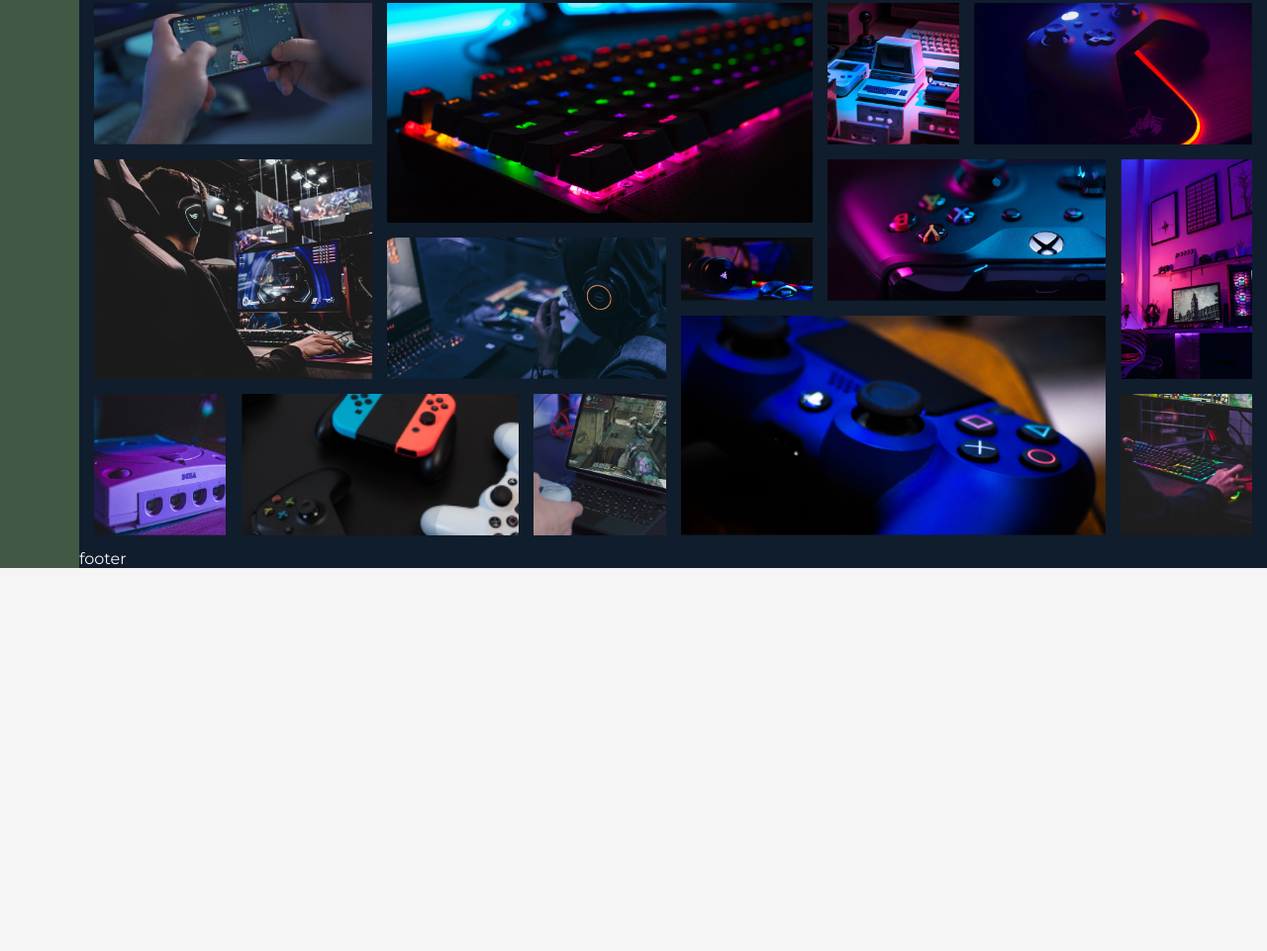
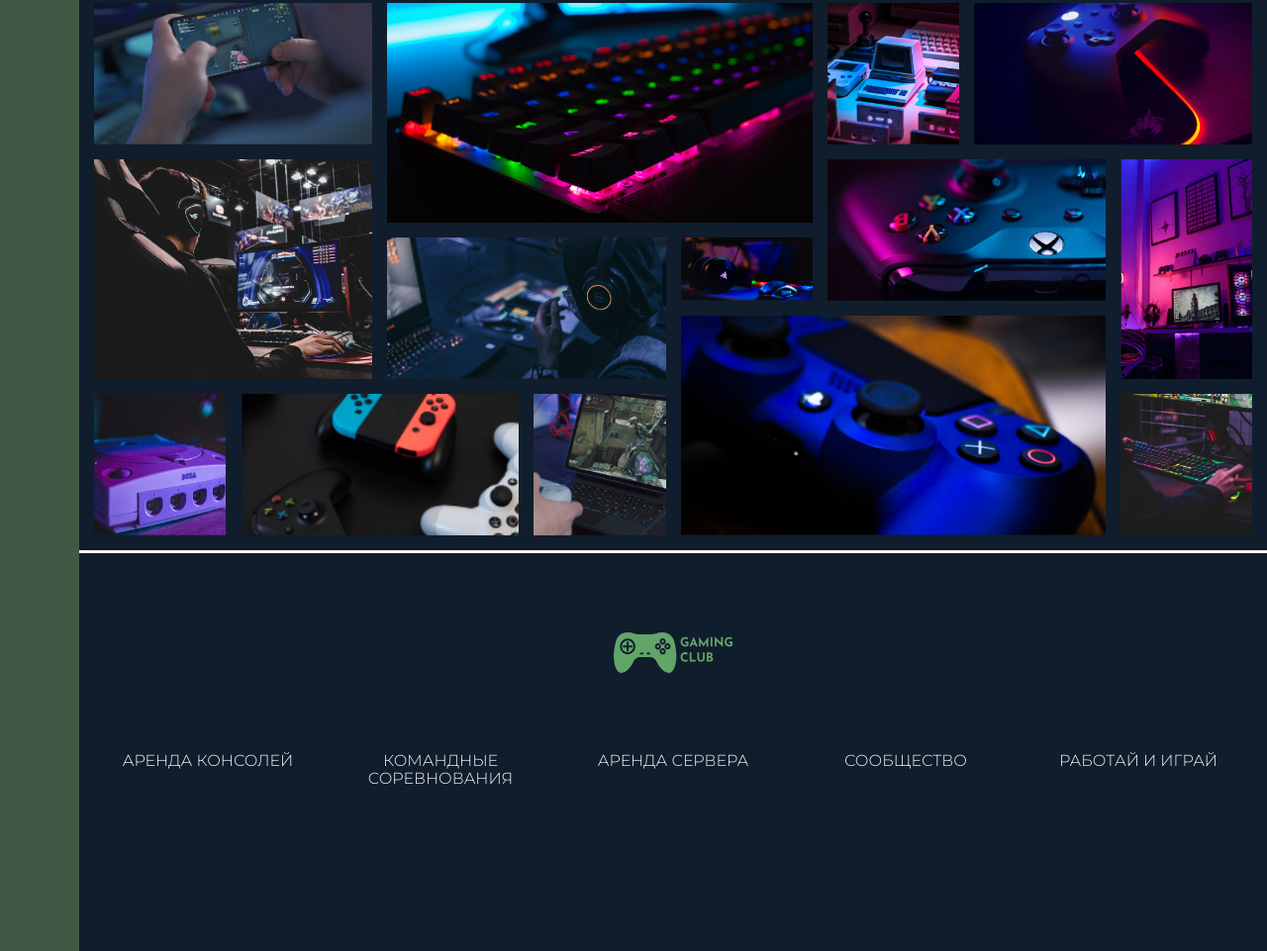
Before and after one commit to sciesyc/game-store-layout, a website: page src/index.html in a window 1280 px wide. Shown: the part 3034-3995 px from the top of the page at 99% size. Before the commit the page ends 3608 px from the top, so only its background shows below. Drawn offline with nearby package versions, Linux system fonts and the light colour scheme; files that its build step writes are made by us from their sources.

Commit message:
made footer section

```diff
--- a/src/index.html
+++ b/src/index.html
@@ -363,7 +363,19 @@
           />
         </div>
       </div>
-      <div class="footer">footer</div>
+      <div class="footer">
+        <a href="#" class="logo"><img src="icons/logo.svg" alt="footer logo" class="logo__img"></a>
+          <nav class="nav__menu">
+            <ul class="nav__list">
+              <li class="nav__item"><a href="#" class="nav__link">АРЕНДА КОНСОЛЕЙ</a></li>
+              <li class="nav__item"><a href="#" class="nav__link">КОМАНДНЫЕ СОРЕВНОВАНИЯ</a></li>
+              <li class="nav__item"><a href="#" class="nav__link">АРЕНДА СЕРВЕРА</a></li>
+              <li class="nav__item"><a href="#" class="nav__link">СООБЩЕСТВО</a></li>
+              <li class="nav__item"><a href="#" class="nav__link">РАБОТАЙ И ИГРАЙ</a></li>
+            </ul
+          </nav>
+        </svg>
+      </div>
     </div>
   </body>
 </html>
--- a/src/sass/_footer.sass
+++ b/src/sass/_footer.sass
@@ -1,3 +1,30 @@
 .footer
   background: $color-blue-dark
   grid-column: full-start / full-end
+  display: grid
+  grid-template-rows: repeat(2, 1fr)
+  padding: 8rem 3rem
+  border-top: .3rem solid $color-grey-light
+.nav
+  &__icon
+    width: 12rem
+    height: 4.1rem
+  &__list
+    list-style: none
+    display: grid
+    grid-template-columns: repeat(auto-fit, minmax(15rem, 1fr))
+    grid-gap: 3.5rem
+    justify-items: center
+  &__link
+    display: inline-block
+    &:visited, &:link
+      font-size: 1.6rem
+      font-weight: 300
+      text-transform: uppercase
+      color: $color-grey-light
+      text-decoration: none
+      text-align: center
+      transition: all .3s
+    &:hover, &:active
+      color: $color-green-dark
+      transform: translateY(-.3rem)
--- a/src/sass/_header.sass
+++ b/src/sass/_header.sass
@@ -1,3 +1,10 @@
 .header
   background: $color-blue-dark
   grid-column: full-start / col-end 6
+
+.logo
+  display: block
+  margin-bottom: 8rem
+  &__img
+    display: block
+    margin: 0 auto
```
Also changed, not shown: public/index.html (+13 -1 lines), public/css/style.css.
